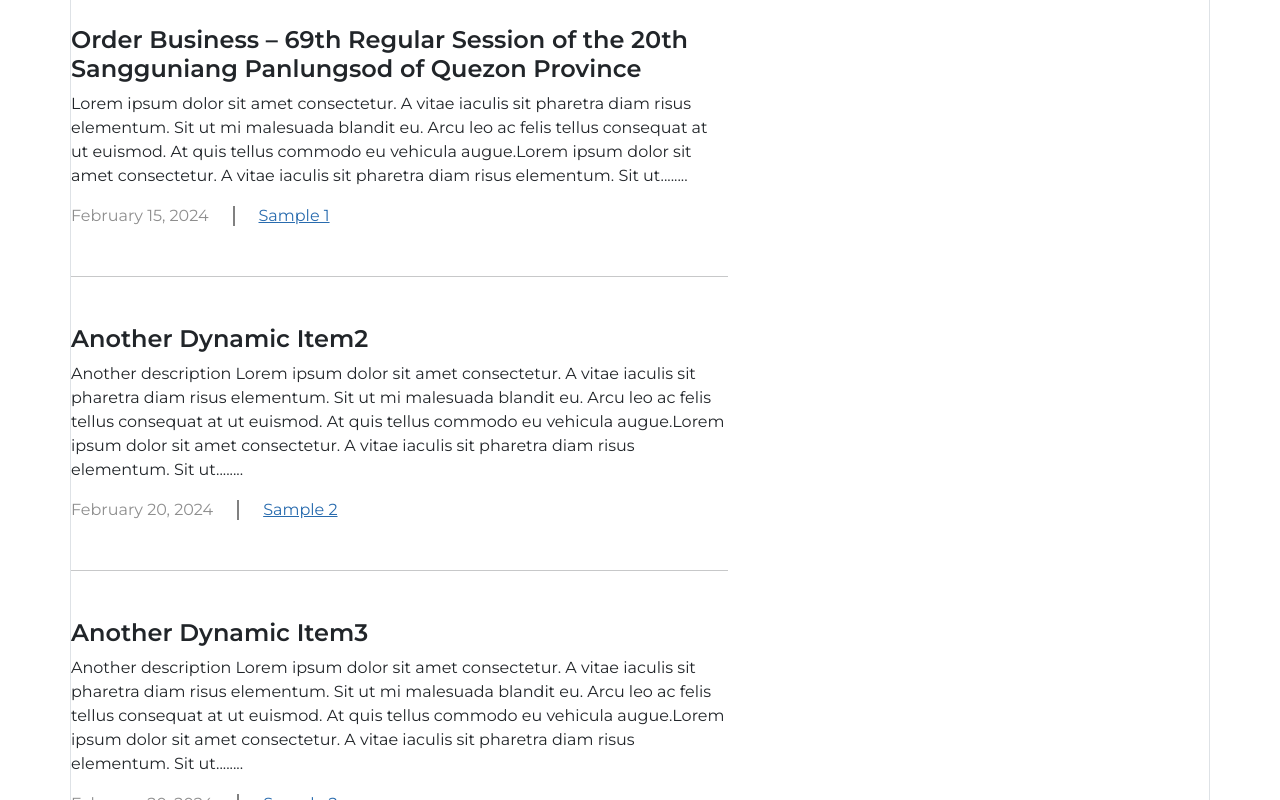
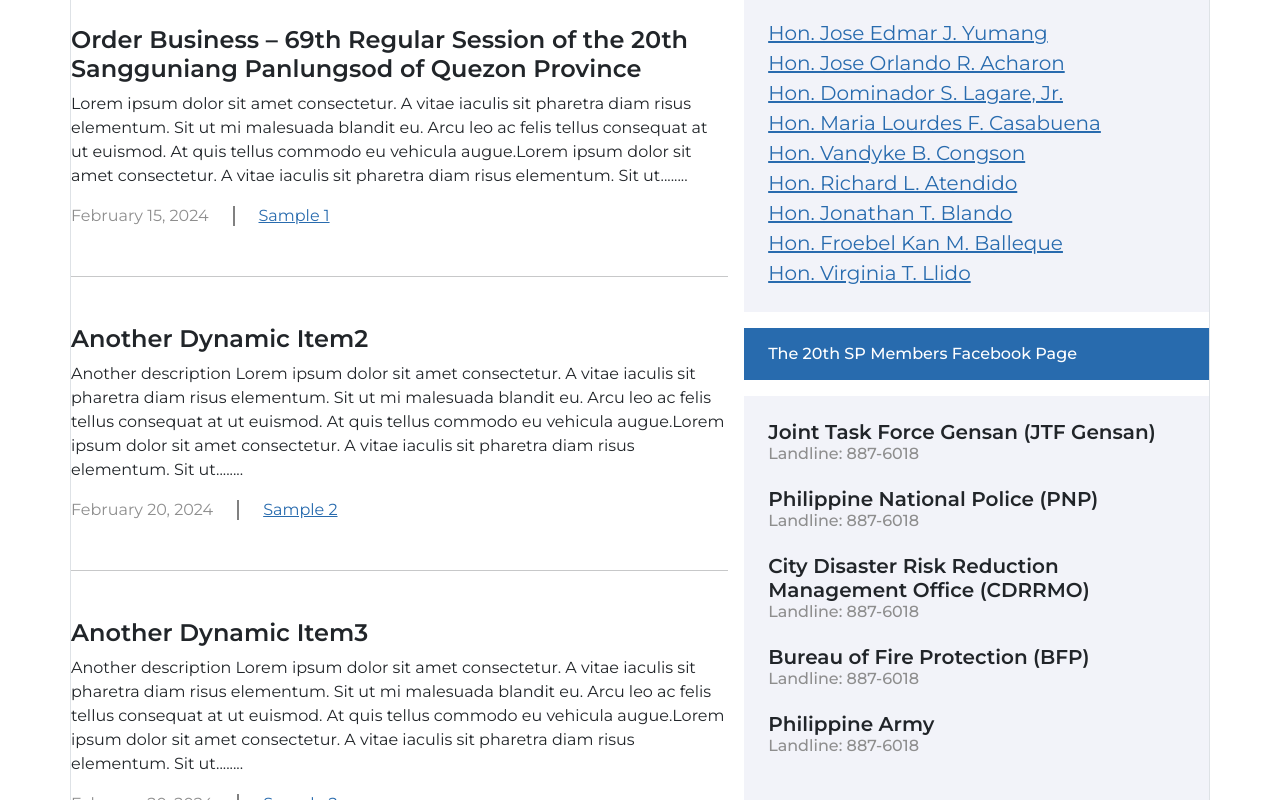
Before and after one commit to cessDevs1419/Electric-Legislative-Document-Website, a Vue app: page / in a window 1280 px wide. Shown: the part 1860-2660 px from the top of the page. Built offline with nearby package versions, Linux system fonts and the light colour scheme.

Commit message:
Added sidebar ( incomplete )

```diff
--- /dev/null
+++ b/src/components/HotlinesTemplateComponent.vue
@@ -0,0 +1,31 @@
+<script>
+export default {
+
+}
+</script>
+
+<template>
+    <div class="card-body tertiary-bg my-3 p-4 position-relative">
+        <h5 class="m-0"><slot name="HotlineTitle"></slot></h5>
+        <h6 class="grey-font mb-4"><slot name="HotlineNumber"></slot></h6>
+
+        <h5 class="m-0"><slot name="1HotlineTitle"></slot></h5>
+        <h6 class="grey-font mb-4"><slot name="1HotlineNumber"></slot></h6>
+
+        <h5 class="m-0"><slot name="2HotlineTitle"></slot></h5>
+        <h6 class="grey-font mb-4"><slot name="2HotlineNumber"></slot></h6>
+
+        <h5 class="m-0"><slot name="3HotlineTitle"></slot></h5>
+        <h6 class="grey-font mb-4"><slot name="3HotlineNumber"></slot></h6>
+
+        <h5 class="m-0"><slot name="4HotlineTitle"></slot></h5>
+        <h6 class="grey-font mb-4"><slot name="4HotlineNumber"></slot></h6>
+
+    </div>
+</template>
+
+<style scoped>
+.card-body h5{
+    font-weight: 600;
+}
+</style>
--- /dev/null
+++ b/src/components/MembersListTemplateComponent.vue
@@ -0,0 +1,44 @@
+<script>
+import SidebarComponent from './SidebarComponent.vue';
+</script>
+
+<template>
+    <div class="card-body tertiary-bg my-3 p-4 position-relative">
+            <p class="m-0 tertiary-font fs-5">
+                <slot name="memberName"></slot>
+            </p>
+            <p class="m-0 tertiary-font fs-5">
+                <slot name="2nd-MemberName"></slot>
+            </p>
+            <p class="m-0 tertiary-font fs-5">
+                <slot name="3rd-MemberName"></slot>
+            </p>
+            <p class="m-0 tertiary-font fs-5">
+                <slot name="4th-MemberName"></slot>
+            </p>
+            <p class="m-0 tertiary-font fs-5">
+                <slot name="5th-MemberName"></slot>
+            </p>
+            <p class="m-0 tertiary-font fs-5">
+                <slot name="6th-MemberName"></slot>
+            </p>
+            <p class="m-0 tertiary-font fs-5">
+                <slot name="7th-MemberName"></slot>
+            </p>
+            <p class="m-0 tertiary-font fs-5">
+                <slot name="8th-MemberName"></slot>
+            </p>
+            <p class="m-0 tertiary-font fs-5">
+                <slot name="9th-MemberName"></slot>
+            </p>
+            <p class="m-0 tertiary-font fs-5">
+                <slot name="10th-MemberName"></slot>
+            </p>
+        </div>
+</template>
+
+<style scoped>
+    .card-body p{
+        text-decoration: underline;
+    }
+</style>
--- a/src/components/PaginationListComponent.vue
+++ b/src/components/PaginationListComponent.vue
@@ -41,7 +41,11 @@
             handlePageChange(page) {
                 this.currentPage = page;
             }
-        }
+        },
+        mounted() {
+    // Log the items prop when the component is mounted
+    console.log('Items prop:', this.items);
+  }
         };
 </script>
 
--- /dev/null
+++ b/src/components/SidebarComponent.vue
@@ -0,0 +1,49 @@
+<script setup>
+    import TitleContainerComponent from './TitleContainerComponent.vue';
+    import MembersListTemplateComponent from './MembersListTemplateComponent.vue'
+    import HotlinesTemplateComponent from './HotlinesTemplateComponent.vue';
+</script>
+
+<template>
+    <div class="card border-0">
+        <TitleContainerComponent>
+            <template #heading>
+                <slot name="heading"></slot>
+            </template>
+        </TitleContainerComponent>
+        <MembersListTemplateComponent>
+            <template #1st-MemberName>Hon. Rosalita T. Nuñez, MNSA, PHD</template>
+            <template #2nd-MemberName>Hon. Jose Edmar J. Yumang</template>
+            <template #3rd-MemberName>Hon. Jose Orlando R. Acharon</template>
+            <template #4th-MemberName>Hon. Dominador S. Lagare, Jr.</template>
+            <template #5th-MemberName>Hon. Maria Lourdes F. Casabuena</template>
+            <template #6th-MemberName>Hon. Vandyke B. Congson</template>
+            <template #7th-MemberName>Hon. Richard L. Atendido</template>
+            <template #8th-MemberName>Hon. Jonathan T.  Blando</template>
+            <template #9th-MemberName>Hon. Froebel Kan M. Balleque</template>
+            <template #10th-MemberName>Hon. Virginia T. Llido</template>
+        </MembersListTemplateComponent>
+        <div></div>
+        <TitleContainerComponent>
+            <template #heading>
+                <slot name="heading">Jerome</slot>
+            </template>
+        </TitleContainerComponent>
+        <HotlinesTemplateComponent>
+            <template #HotlineTitle>Joint Task Force Gensan (JTF Gensan)</template>
+            <template #HotlineNumber>Landline: 887-6018</template>
+            <template #1HotlineTitle>Philippine National Police (PNP)</template>
+            <template #1HotlineNumber>Landline: 887-6018</template>
+            <template #2HotlineTitle>City Disaster Risk Reduction Management Office (CDRRMO)</template>
+            <template #2HotlineNumber>Landline: 887-6018</template>
+            <template #3HotlineTitle>Bureau of Fire Protection (BFP)</template>
+            <template #3HotlineNumber>Landline: 887-6018</template>
+            <template #4HotlineTitle>Philippine Army</template>
+            <template #4HotlineNumber>Landline: 887-6018</template>
+        </HotlinesTemplateComponent>
+    </div>
+</template>
+
+<style scoped>
+
+</style>
--- /dev/null
+++ b/src/components/SidebarListComponent.vue
@@ -0,0 +1,70 @@
+<template>
+    <TitleContainerComponent>
+      <template #heading>
+        <slot name="heading"></slot>
+      </template>
+    </TitleContainerComponent>
+    <ul class="list-unstyled">
+      <li class="text-decoration-none mt-5" v-for="(item, index) in paginatedItems" :key="index">
+        <MembersListTemplateComponent v-if="listType === 'membersList'" :list="item.link">
+          <template #memberName>{{ item.memberName }}</template>
+        </MembersListTemplateComponent>
+        <HotlinesTemplateComponent v-else>
+          <template #HotlineTitle></template>
+          <template #HotlineNumber></template>
+        </HotlinesTemplateComponent>
+      </li>
+    </ul>
+  </template>
+
+  <script>
+  import HotlinesTemplateComponent from './HotlinesTemplateComponent.vue';
+  import MembersListTemplateComponent from './MembersListTemplateComponent.vue';
+  import TitleContainerComponent from './HeaderContainerComponent.vue';
+
+  export default {
+    components: {
+      HotlinesTemplateComponent,
+      MembersListTemplateComponent,
+      TitleContainerComponent
+    },
+    props: {
+      items: {
+        type: Array,
+        required: true
+      },
+      itemsOnPage: {
+        type: Number,
+        required: true
+      },
+      listType: {
+        type: String,
+        required: true
+      }
+    },
+    data() {
+      return {
+        currentPage: 1
+      }
+    },
+    computed: {
+      paginatedItems() {
+        const startIndex = (this.currentPage - 1) * this.itemsPerPage;
+        const endIndex = startIndex + this.itemsPerPage;
+        return this.items.slice(startIndex, endIndex);
+      }
+    },
+    mounted() {
+    // Log the items prop when the component is mounted
+    console.log('Member Names:');
+    this.items.forEach(item => {
+      console.log(item.memberName);
+    });
+  },
+    methods: {
+      handlePageChange(page) {
+        this.currentPage = page;
+      }
+    }
+  }
+  </script>
--- a/src/views/HomeView.vue
+++ b/src/views/HomeView.vue
@@ -1,8 +1,9 @@
 <script setup>
 import TemplateContainer from '@/components/TemplateContainer.vue';
 import LiveVideoComponent from '@/components/LiveVideoComponent.vue';
-
+import SidebarComponent from '@/components/SidebarComponent.vue';
 import PaginationListComponentVue from '@/components/PaginationListComponent.vue';
+import SidebarListComponentVue from '@/components/SidebarListComponent.vue';
 </script>
 
 <template>
@@ -217,6 +218,7 @@ import PaginationListComponentVue from '@/components/PaginationListComponent.vue
     </div>
   </TemplateContainer>
 
+  <!-- News -->
   <TemplateContainer>
 	<div class="row g-3 my-3">
 		<div class="col-lg-7">
@@ -239,10 +241,23 @@ import PaginationListComponentVue from '@/components/PaginationListComponent.vue
 			</PaginationListComponentVue>
 		</div>
 		<div class="col-lg-5">
+        <!-- Sidebar -->
+        <SidebarComponent>
+                  <template #heading>The 20th SP Members Facebook Page</template>
+        </SidebarComponent>
 
+        <SidebarListComponentVue
+
+          :items="names"
+          :itemsOnPage="5"
+          :listType="'membersList'"
+        >
+         <template #heading>The 999 SP Members Facebook Page</template>
+        </SidebarListComponentVue>
 		</div>
-	  </div>
+	</div>
   </TemplateContainer>
+
 </template>
 
 <script>
@@ -305,6 +320,24 @@ export default {
                 }
                 // Add more items as needed
             ],
+    names: [
+      {
+        memberName: 'Jerome',
+        link: 'http://example.com/another'
+      },
+      {
+        memberName: 'Jerome1',
+        link: 'http://example.com/another'
+      },
+      {
+        memberName: 'Jerome2',
+        link: 'http://example.com/another'
+      },
+      {
+        memberName: 'Jerome3',
+        link: 'http://example.com/another'
+      }
+    ]
     };
   }
 };
```
